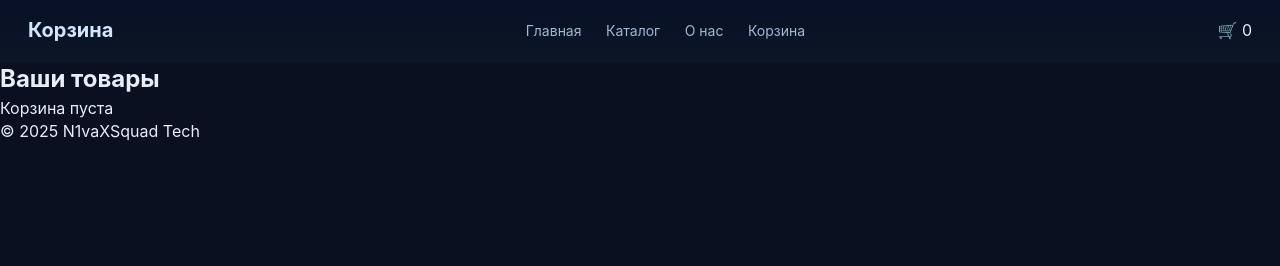
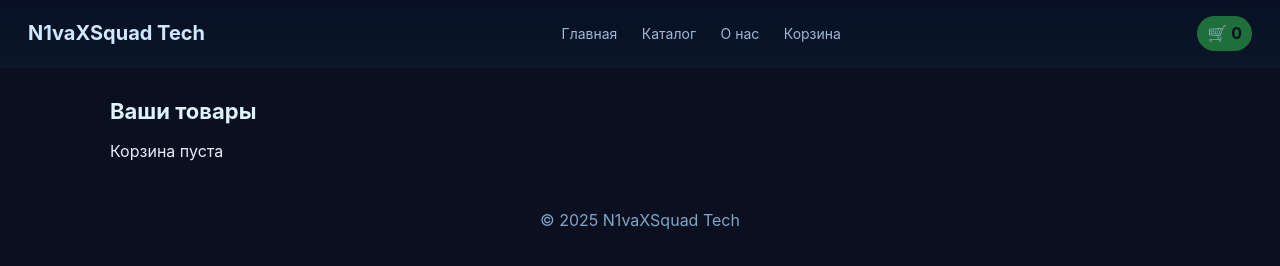
Before and after one commit to DenDaiv/n1vaxsquad-shop, a plain HTML site: page cart.html in a window 1280 px wide. Drawn offline with Linux system fonts and the light colour scheme.

Commit message:
Update cart.html

```diff
--- a/cart.html
+++ b/cart.html
@@ -1,29 +1,29 @@
 <!DOCTYPE html>
 <html lang="ru">
 <head>
-  <meta charset="UTF-8">
-  <title>Корзина</title>
-  <link rel="stylesheet" href="style.css">
+  <meta charset="utf-8" />
+  <meta name="viewport" content="width=device-width,initial-scale=1" />
+  <title>Корзина — N1vaXSquad Tech</title>
+  <link rel="stylesheet" href="style.css" />
 </head>
 <body>
-
   <header class="header">
-  <div class="logo">Корзина</div>
+    <div class="logo">N1vaXSquad Tech</div>
     <nav class="nav">
       <a href="index.html">Главная</a>
       <a href="catalog.html">Каталог</a>
       <a href="about.html">О нас</a>
       <a href="cart.html">Корзина</a>
     </nav>
-  <div class="cart">🛒 <span id="cart-count">0</span></div>
+    <div class="cart-badge">🛒 <span id="cart-count">0</span></div>
   </header>
 
-<main class="products">
-  <h2>Ваши товары</h2>
-  <div id="cart-items" class="product-grid"></div>
+  <main class="container">
+    <h2 class="section-title">Ваши товары</h2>
+    <div id="cart-items" class="cart-list"></div>
   </main>
 
-<footer class="footer">
+  <footer class="container" style="text-align:center;padding:18px 0;color:#7ea6c7;">
     © 2025 N1vaXSquad Tech
   </footer>
 
```
Lines whose indentation alone changed are shown as unchanged.
